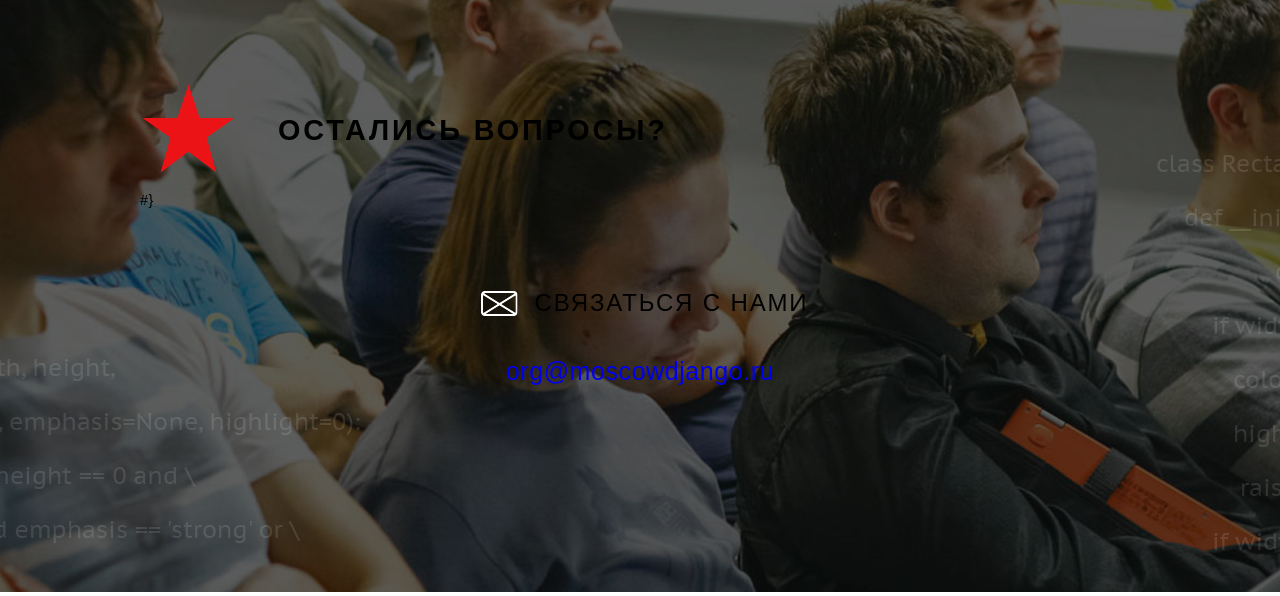
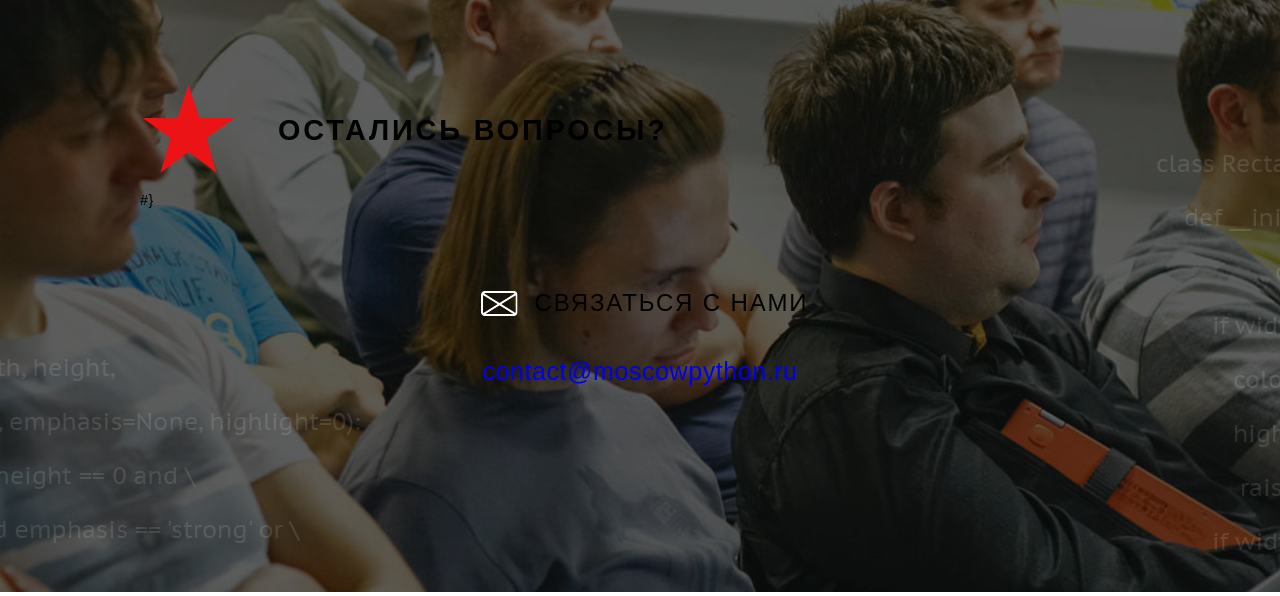
Before and after one commit to moscowpython/moscowpython, a Django app: template apps/meetup/templates/py3.html in a window 1280 px wide. Shown: the part 167-763 px from the top of the page. Run offline with Django 3.2, Linux system fonts and the light colour scheme; the template is opened without the code that fills it, so the values that code supplies are empty.

Commit message:
Change contact email

```diff
--- a/apps/meetup/templates/layout/layout.html
+++ b/apps/meetup/templates/layout/layout.html
@@ -37,7 +37,7 @@
                     <h3 class="title">Связаться с нами</h3>
                     <div class="contacts">
                         <div class="email">
-                            <a href="mailto:org@moscowdjango.ru">org@moscowdjango.ru</a>
+                            <a href="mailto:contact@moscowpython.ru">contact@moscowpython.ru</a>
                         </div>
 {#                        <div class="phone">#}
 {#                            +7 (123) 456-78-90#}
```
